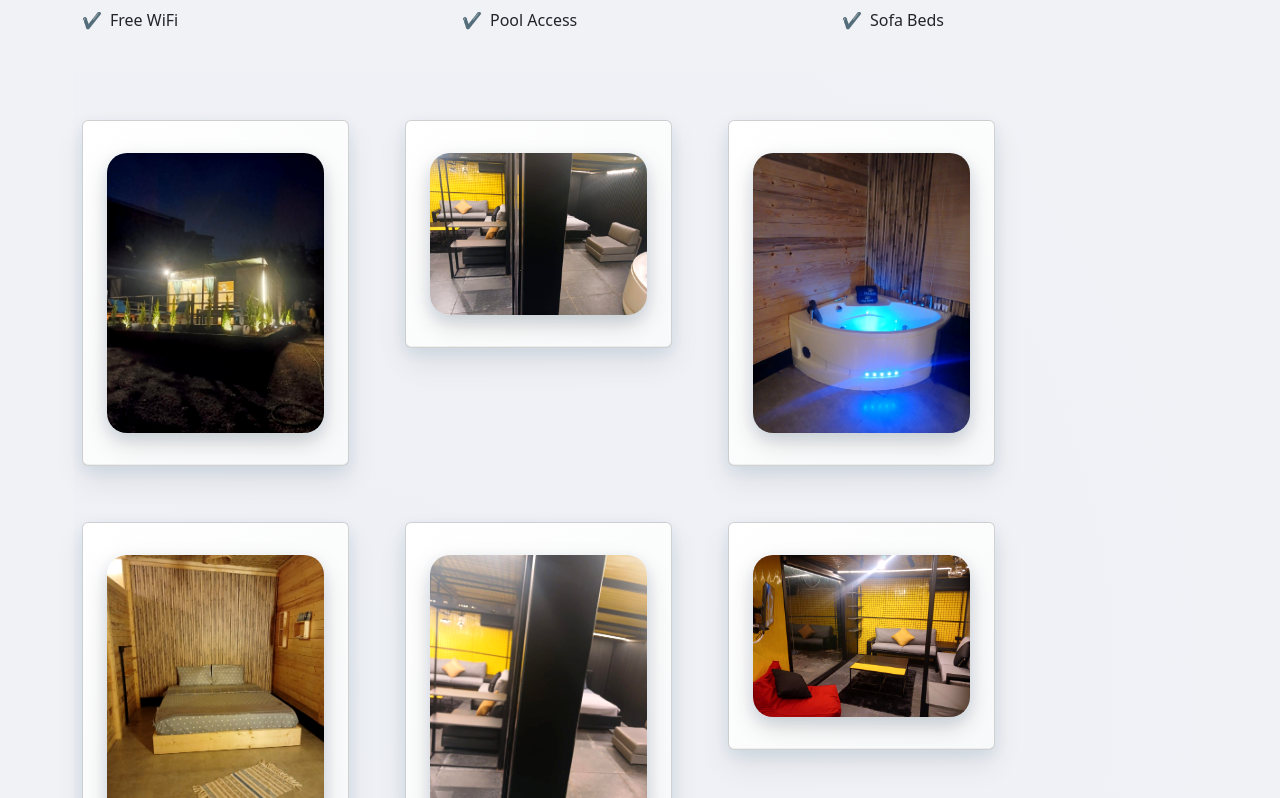
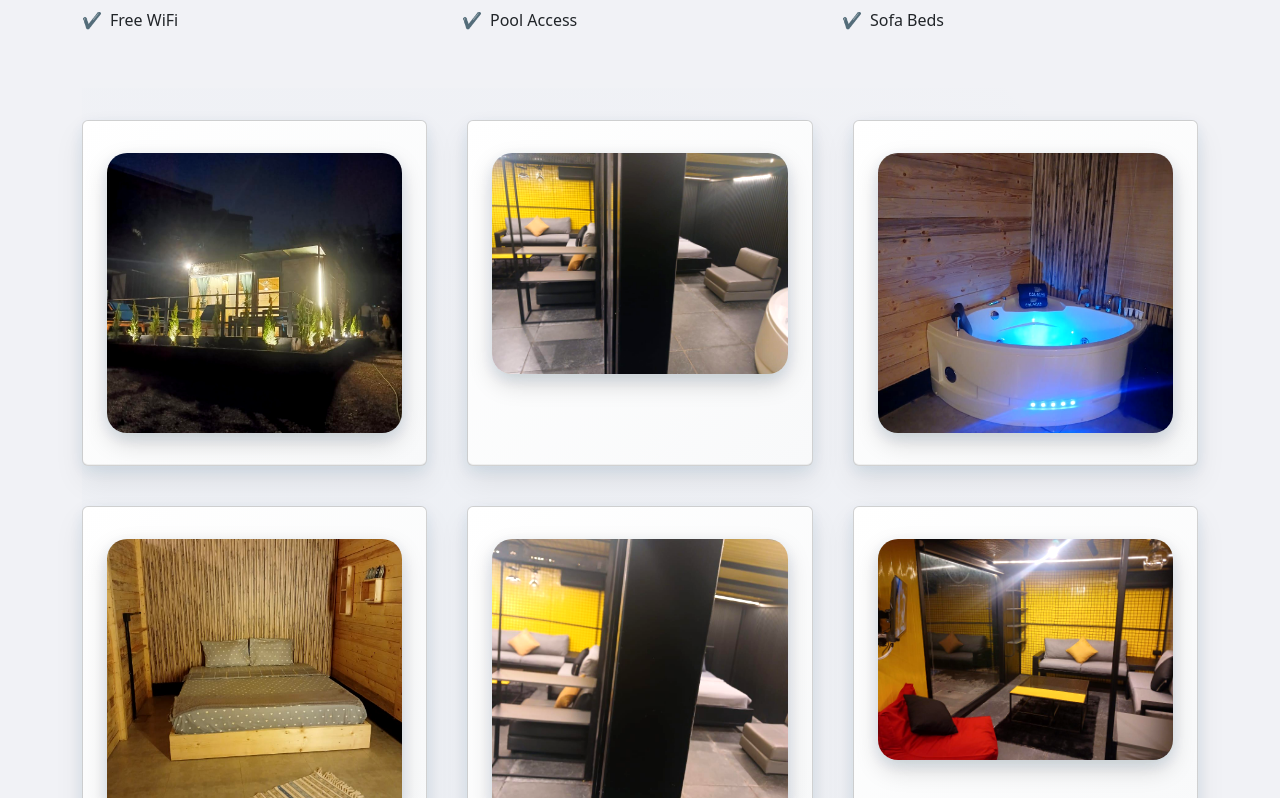
Before and after one commit to Christian-Fahed/palapas-site, a React (Create React App) app: page /bungalow-private-pool in a window 1280 px wide. Shown: the part 1122-1920 px from the top of the page. Built offline with nearby package versions, Linux system fonts and the light colour scheme.

Commit message:
Fixed the Collection Page ui

```diff
--- a/src/pages/CollectionPage.jsx
+++ b/src/pages/CollectionPage.jsx
@@ -114,12 +114,10 @@ function CollectionPage() {
                 )}
 
                 {/* Collection section */}
-                <div className="row g-3 gallery">
+                <div className="gallery">
                     {data.images && data.images.map((src, index) => (
-                        <div className="col-sm-6 col-md-3" key={index}>
-                            <div className="card">
-                                <img src={process.env.PUBLIC_URL + src} alt={data.title + index} className="img-fluid" />
-                            </div>
+                        <div className="card" key={index}>
+                            <img src={process.env.PUBLIC_URL + src} alt={`${data.title} ${index + 1}`} className="img-fluid" />
                         </div>
                     ))}
                 </div>
```
